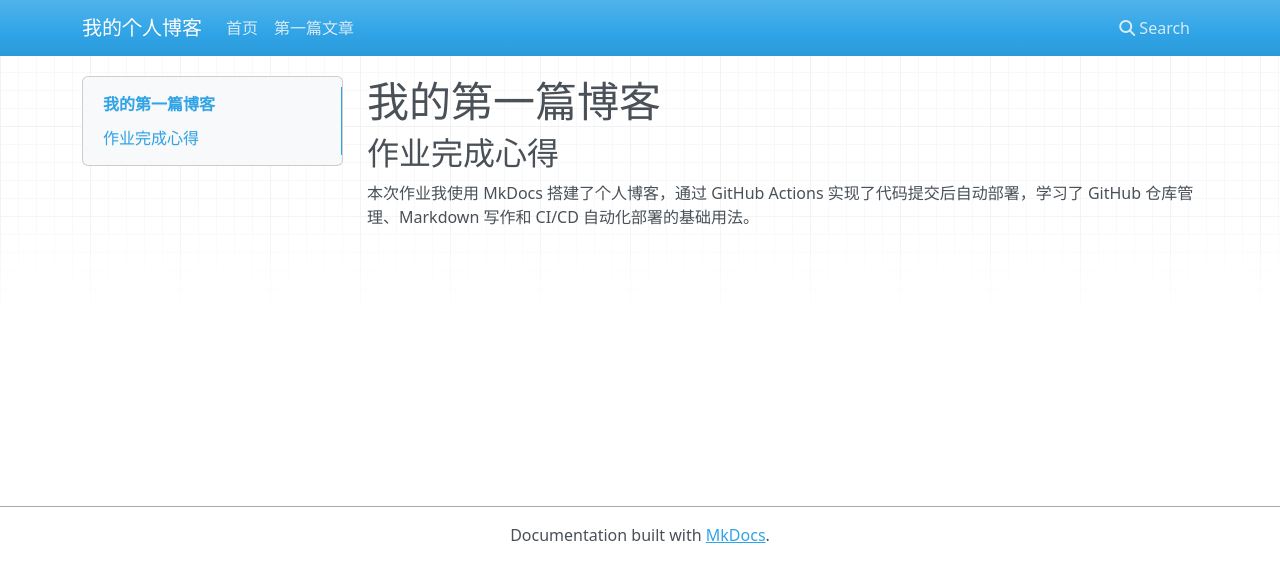
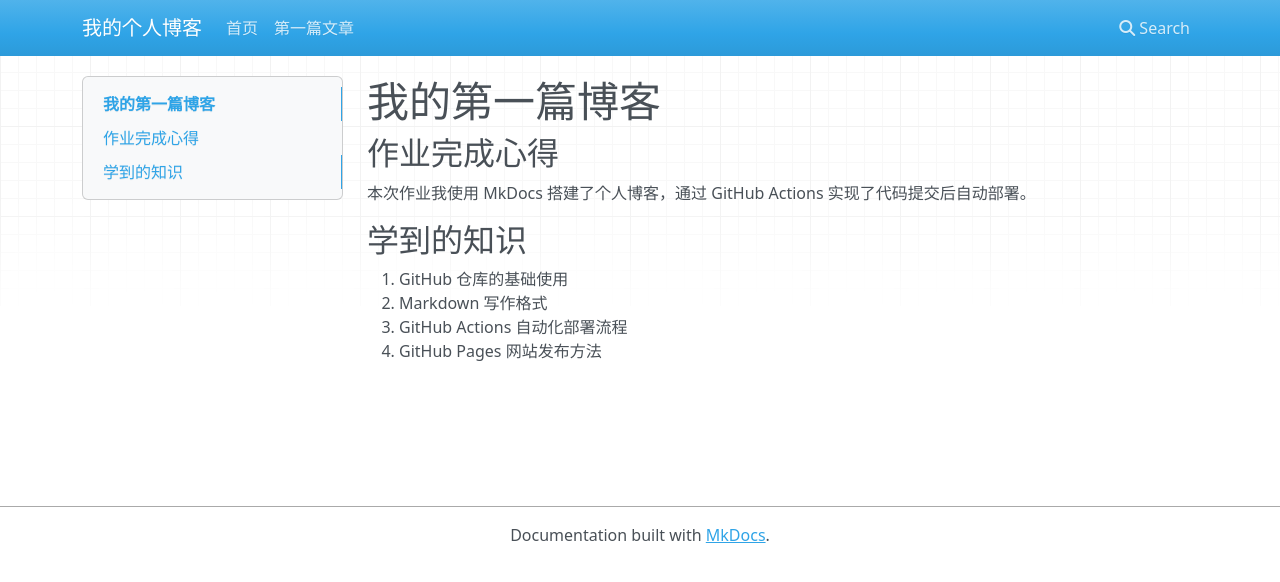
Before and after one commit to cool12612/cool12612.github.io, an MkDocs documentation site: the page built from docs/docs/first-post.md, in a window 1280 px wide. Shown: the top 582 px of the page. Built offline with MkDocs 1.6.1, drawn with Linux system fonts in a browser that asks for light colours; nearby versions of some CDN libraries.

Commit message:
Update first-post.md

```diff
--- a/docs/docs/first-post.md
+++ b/docs/docs/first-post.md
@@ -1,3 +1,9 @@
 # 我的第一篇博客
 ## 作业完成心得
-本次作业我使用 MkDocs 搭建了个人博客，通过 GitHub Actions 实现了代码提交后自动部署，学习了 GitHub 仓库管理、Markdown 写作和 CI/CD 自动化部署的基础用法。
+本次作业我使用 MkDocs 搭建了个人博客，通过 GitHub Actions 实现了代码提交后自动部署。
+
+## 学到的知识
+1.  GitHub 仓库的基础使用
+2.  Markdown 写作格式
+3.  GitHub Actions 自动化部署流程
+4.  GitHub Pages 网站发布方法
```
